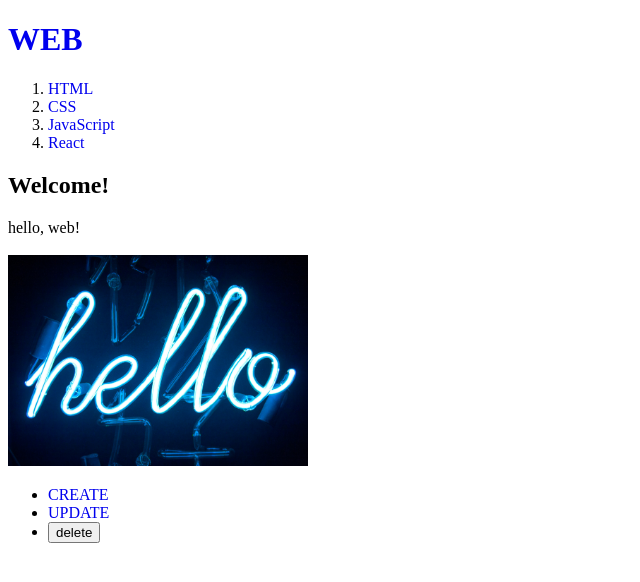
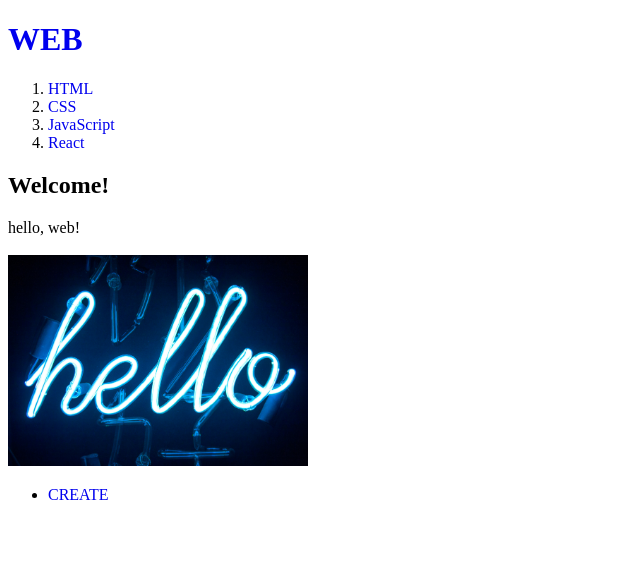
Before and after one commit to hjinn0813/nextjs-start, a Next.js app: page / in a window 1280 px wide. Shown: the top 582 px of the page, without its empty margins (0-640 px from the left). Built offline with nearby package versions, Linux system fonts and the light colour scheme; data requests are answered from the project's data file.

Commit message:
feat: 8월 22일 학습 - next.js update, delete 기본설정

```diff
--- /dev/null
+++ b/src/app/Control.js
@@ -0,0 +1,28 @@
+// 클라이언트 컴포넌트
+
+'use client';
+import Link from 'next/link';
+import { useParams } from 'next/navigation';
+
+export default function Control() {
+  const params = useParams();
+  const id = params.id;
+
+  return (
+    <ul>
+      <li>
+        <Link href="/create">CREATE</Link>
+      </li>
+      {id ? (
+        <>
+          <li>
+            <Link href={'/update/' + id}>UPDATE</Link>
+          </li>
+          <li>
+            <input type="button" value="delete" />
+          </li>
+        </>
+      ) : null}
+    </ul>
+  );
+}
--- a/src/app/layout.js
+++ b/src/app/layout.js
@@ -3,6 +3,7 @@
 import Link from 'next/link';
 import './globals.css';
 // -> 루트 레이아웃이라 global 파일을 불러오고 있음
+import Control from './Control';
 
 export const metadata = {
   title: 'Web Tutorials',
@@ -32,17 +33,7 @@
         </ol>
         {/* children은 src/app/page.js에서 온다 */}
         {children}
-        <ul>
-          <li>
-            <Link href="/create">CREATE</Link>
-          </li>
-          <li>
-            <Link href="/update/1">UPDATE</Link>
-          </li>
-          <li>
-            <input type="button" value="delete" />
-          </li>
-        </ul>
+        <Control />
       </body>
     </html>
   );
```
